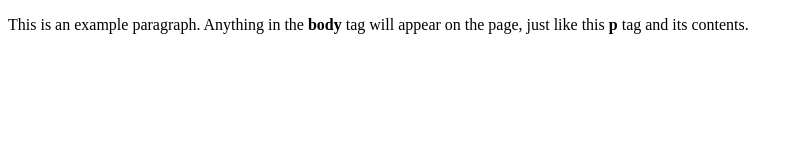
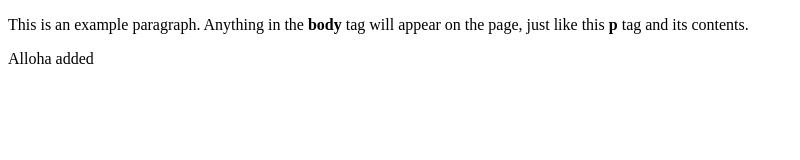
Before and after one commit to jackpywi/tut_git_gitlab_02, a plain HTML site: page index.html in a window 1280 px wide. Shown: the whole page, without its empty margins (0-800 px from the left). Drawn offline with Linux system fonts and the light colour scheme.

Commit message:
modyfyfed index.html

```diff
--- a/index.html
+++ b/index.html
@@ -5,5 +5,6 @@
   </head>
   <body>
     <p>This is an example paragraph. Anything in the <strong>body</strong> tag will appear on the page, just like this <strong>p</strong> tag and its contents.</p>
+    <p>Alloha added</p>
   </body>
 </html>
```
